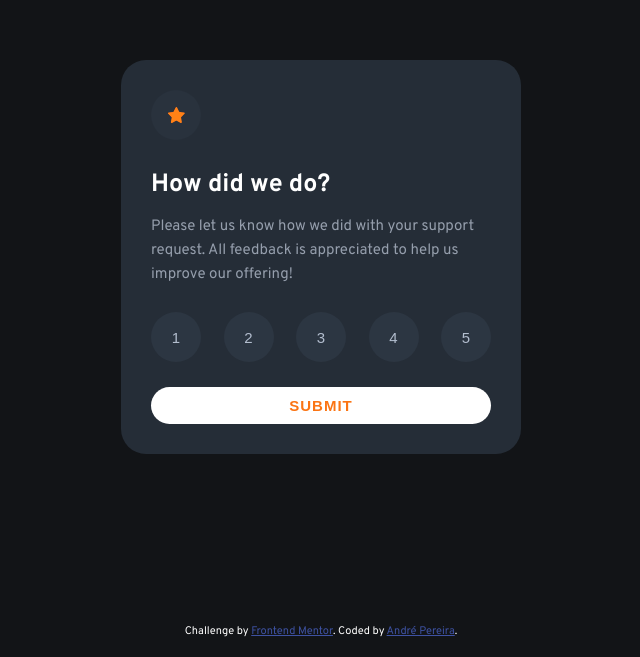
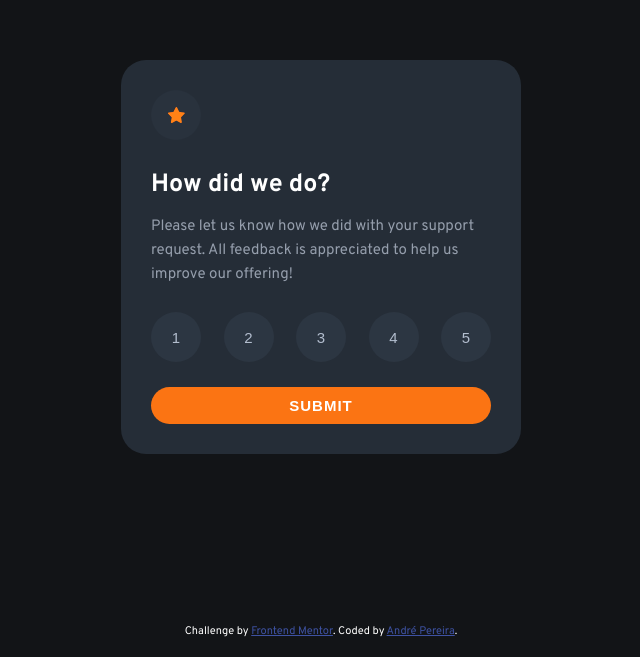
Before and after one commit to dre1597/fm-interactive-rating-component, a plain HTML site: page index.html in a window 1280 px wide. Shown: the part 143-800 px from the top of the page, without its empty margins (319-959 px from the left). Drawn offline with Linux system fonts and the light colour scheme.

Commit message:
:lipstick: change button styles

```diff
--- a/styles/styles.css
+++ b/styles/styles.css
@@ -93,6 +93,7 @@ main {
             font-size: 1.5rem;
             filter: brightness(1.2);
             color: var(--light-grey);
+            cursor: pointer;
 
             &:hover {
                 background-color: var(--primary);
@@ -107,8 +108,8 @@ main {
     }
 
     & .submit {
-        background-color: var(--white);
-        color: var(--primary);
+        background-color: var(--primary);
+        color: var(--white);
         border: none;
         border-radius: 2rem;
         font-size: 1.5rem;
@@ -116,6 +117,12 @@ main {
         text-transform: uppercase;
         letter-spacing: 1px;
         padding: 1rem;
+        cursor: pointer;
+
+        &:hover {
+            background-color: var(--white);
+            color: var(--primary);
+        }
     }
 }
 
```
